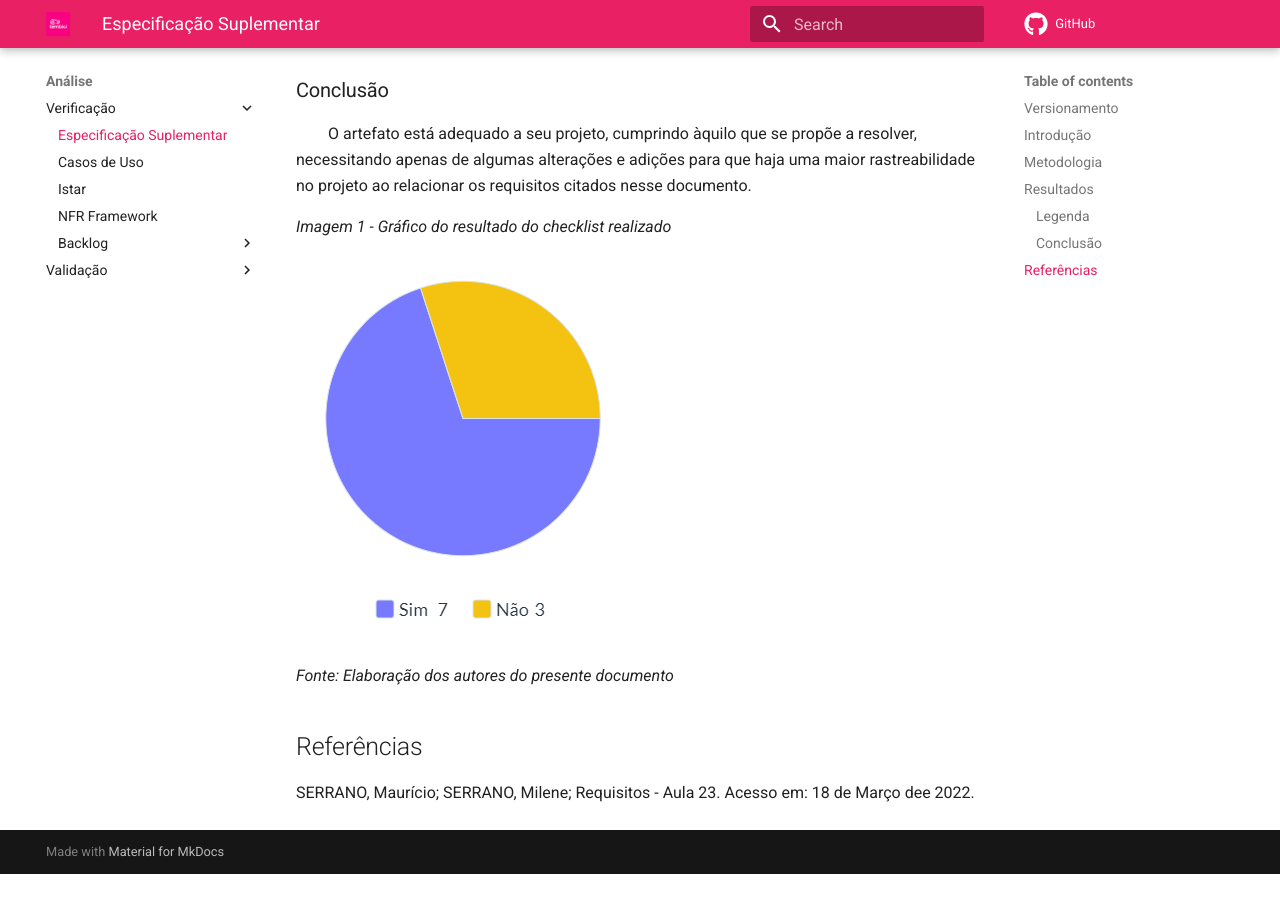
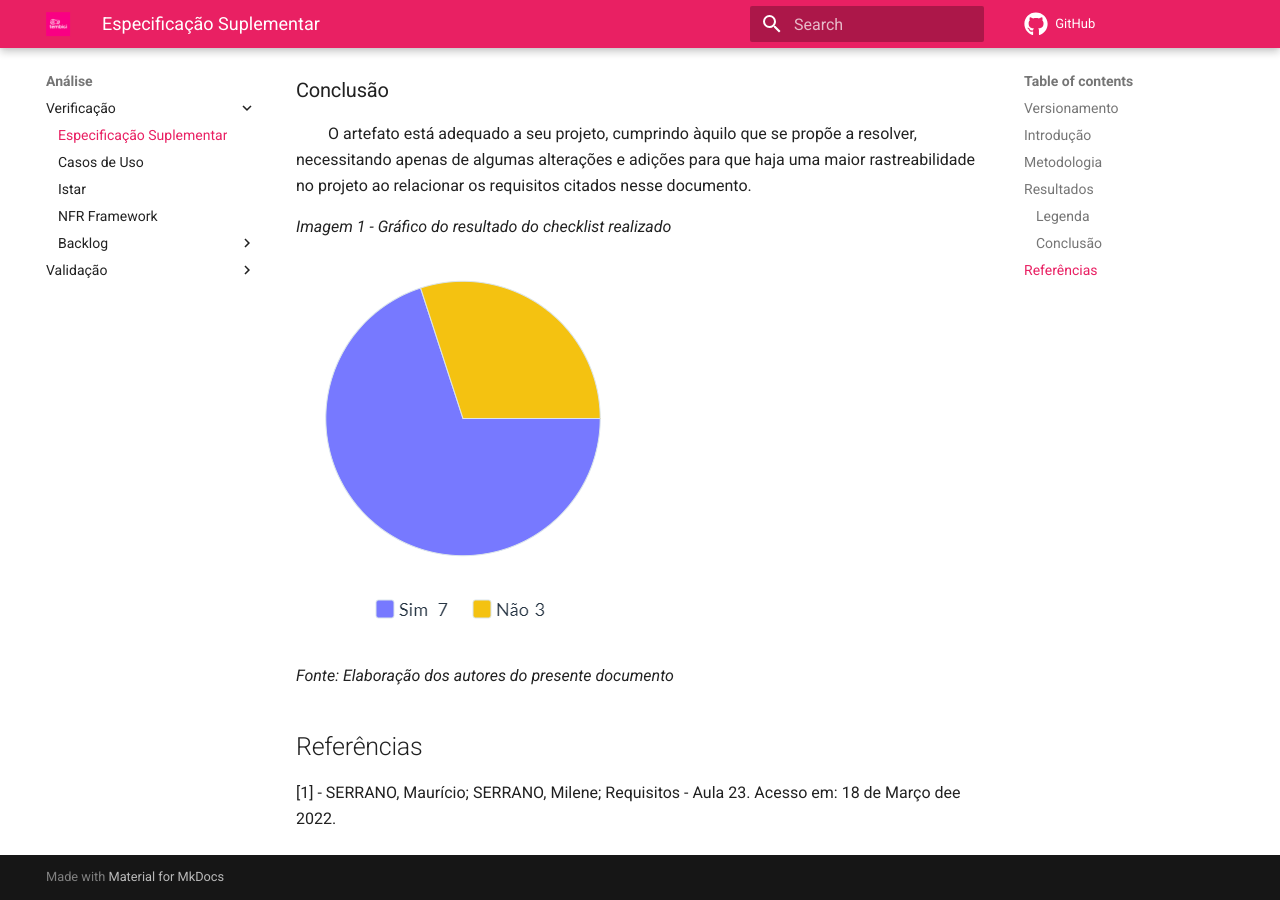
Before and after one commit to Requisitos-de-Software/2021.2-Tembici, an MkDocs documentation site: the page built from docs/analise/verificacao/especificacao_suplementar.md, in a window 1280 px wide and 900 px high, scrolled down 1500 px. Built offline with MkDocs 1.6.1 and Material for MkDocs 9.7.7, drawn with Linux system fonts in a browser that asks for light colours; comment, search, counter and statistics services are not loaded; before the commit the page ends 2374 px from its top, so only the background shows below that.

Commit message:
HOTFIX - Corrigindo referências

```diff
--- a/docs/analise/verificacao/especificacao_suplementar.md
+++ b/docs/analise/verificacao/especificacao_suplementar.md
@@ -42,4 +42,4 @@
 
 
 ## Referências
-<p> SERRANO, Maurício; SERRANO, Milene; Requisitos - Aula 23. Acesso em: 18 de Março dee 2022. </p>
+<p>[1] - SERRANO, Maurício; SERRANO, Milene; Requisitos - Aula 23. Acesso em: 18 de Março dee 2022. </p>
```
